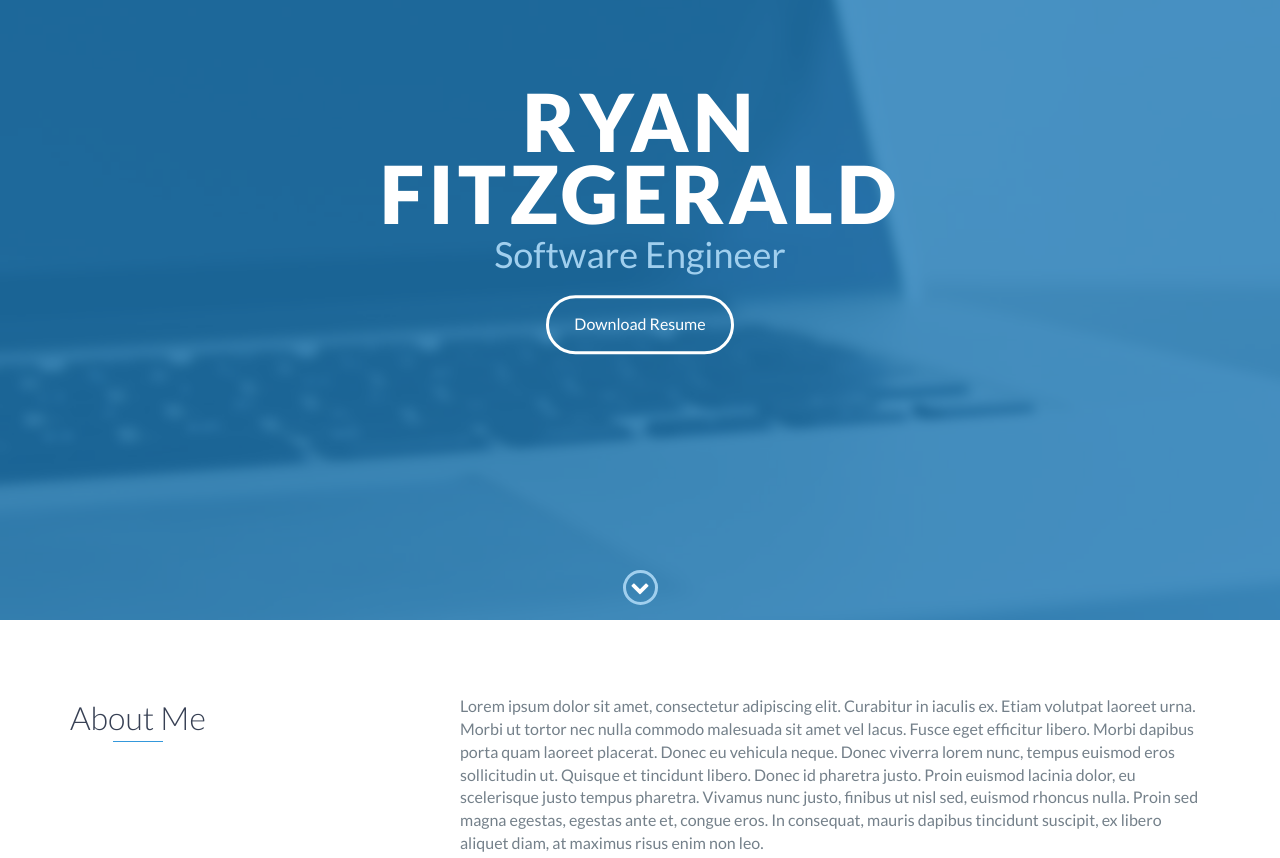
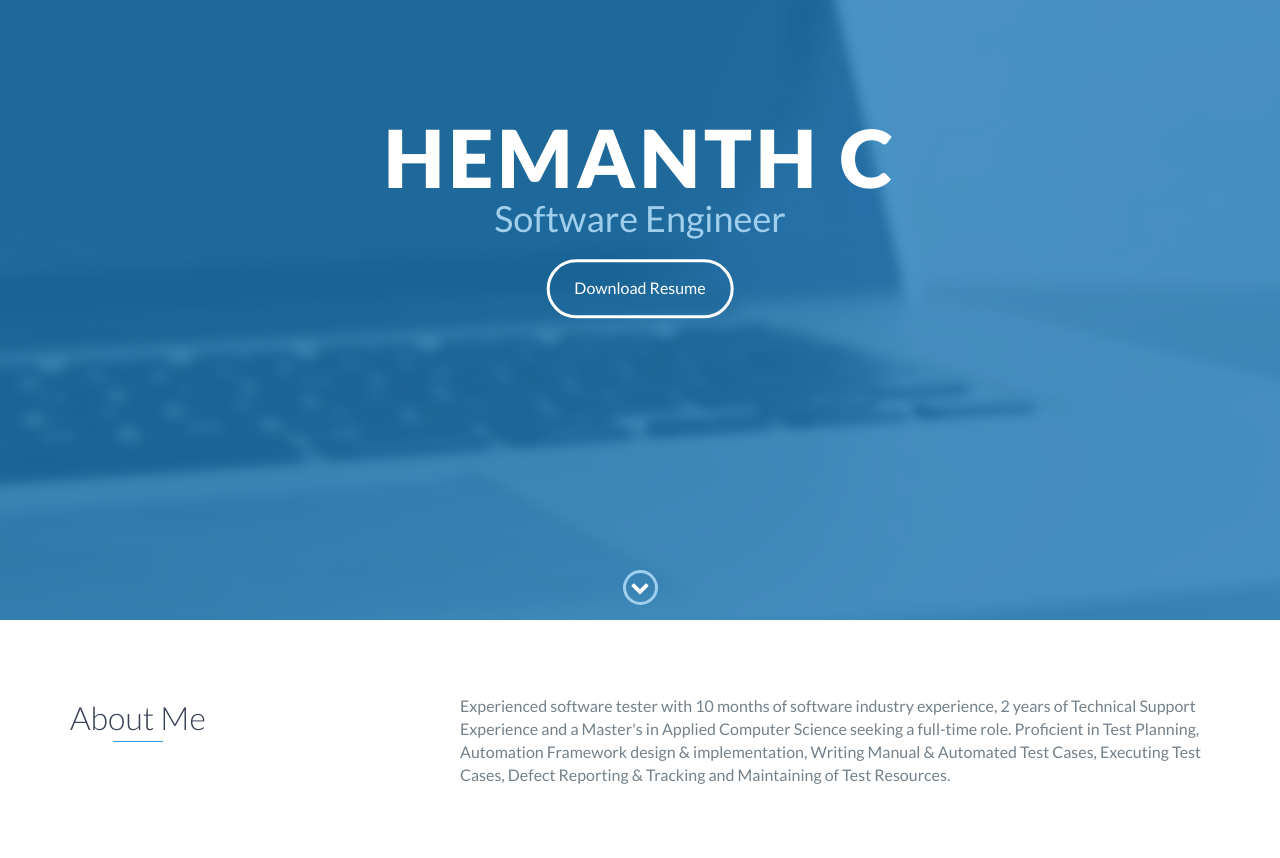
Before and after one commit to rh3af/Portfolio, a website: page index.html in a window 1280 px wide. Shown: the part 180-1038 px from the top of the page. Drawn offline with nearby package versions, Linux system fonts and the light colour scheme.

Commit message:
Added Portfolio Resume link

```diff
--- a/index.html
+++ b/index.html
@@ -48,9 +48,9 @@
 
     <div id="lead">
         <div id="lead-content">
-            <h1>Ryan Fitzgerald</h1>
+            <h1>Hemanth C</h1>
             <h2>Software Engineer</h2>
-            <a href="#" class="btn-rounded-white">Download Resume</a>
+            <a href="https://docs.google.com/document/d/1-HY-9JPTuv2deUa5HvDnazUs6ZNweUmE/edit?usp=sharing&ouid=110366554499208271647&rtpof=true&sd=true" class="btn-rounded-white">Download Resume</a>
         </div>
         <!-- End #lead-content -->
 
@@ -73,9 +73,8 @@
                 </div>
                 <div class="col-md-8">
                     <p>
-                        Lorem ipsum dolor sit amet, consectetur adipiscing elit. Curabitur in iaculis ex. Etiam volutpat laoreet urna. Morbi ut tortor nec nulla commodo malesuada sit amet vel lacus. Fusce eget efficitur libero. Morbi dapibus porta quam laoreet placerat. Donec
-                        eu vehicula neque. Donec viverra lorem nunc, tempus euismod eros sollicitudin ut. Quisque et tincidunt libero. Donec id pharetra justo. Proin euismod lacinia dolor, eu scelerisque justo tempus pharetra. Vivamus nunc justo, finibus
-                        ut nisl sed, euismod rhoncus nulla. Proin sed magna egestas, egestas ante et, congue eros. In consequat, mauris dapibus tincidunt suscipit, ex libero aliquet diam, at maximus risus enim non leo.
+                        Experienced software tester with 10 months of software industry experience, 2 years of Technical Support Experience and a Master's in Applied Computer Science seeking a full-time role.
+                        Proficient in Test Planning, Automation Framework design & implementation, Writing Manual & Automated Test Cases, Executing Test Cases, Defect Reporting & Tracking and Maintaining of Test Resources.
                     </p>
                 </div>
             </div>
```
